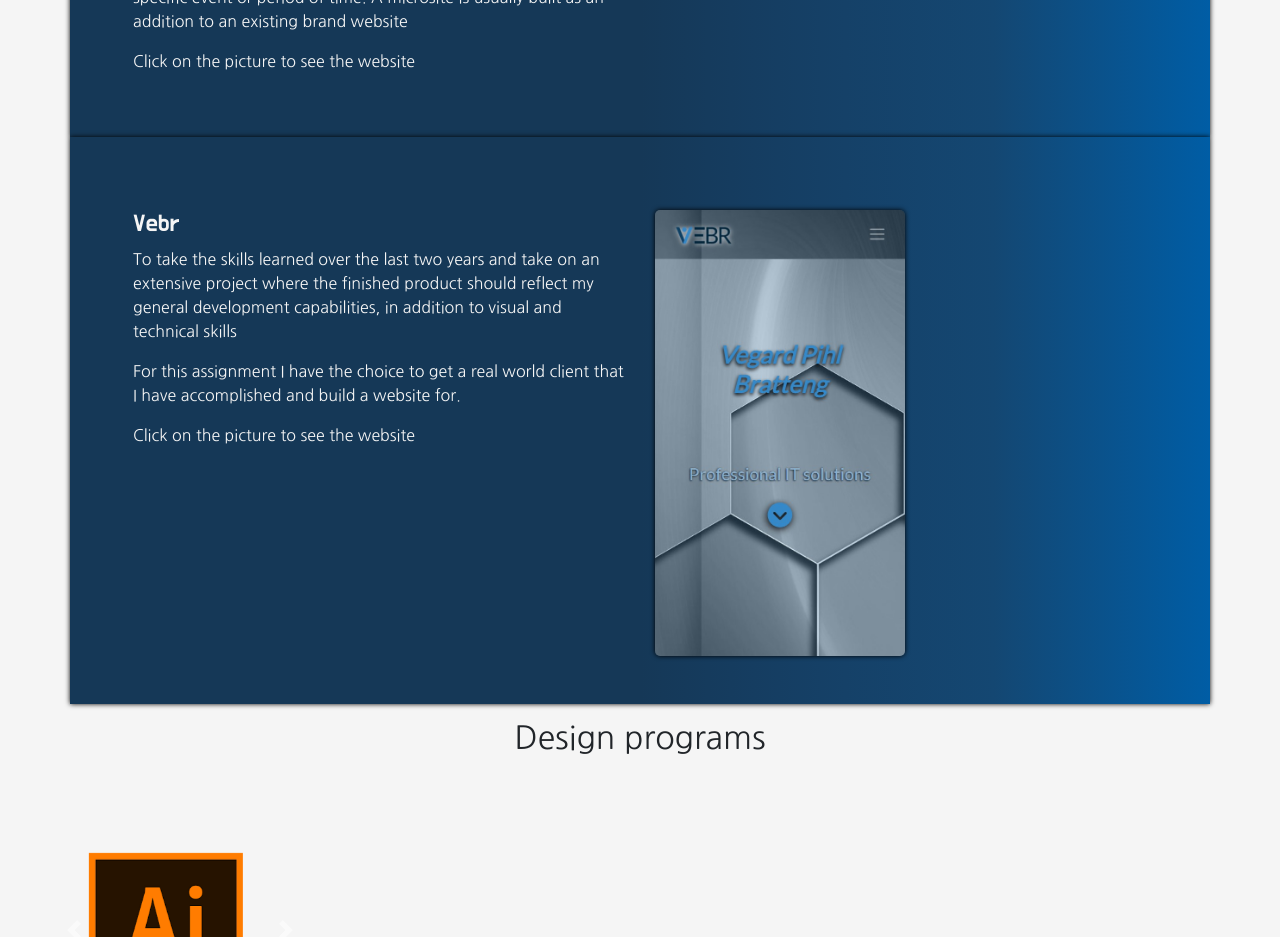
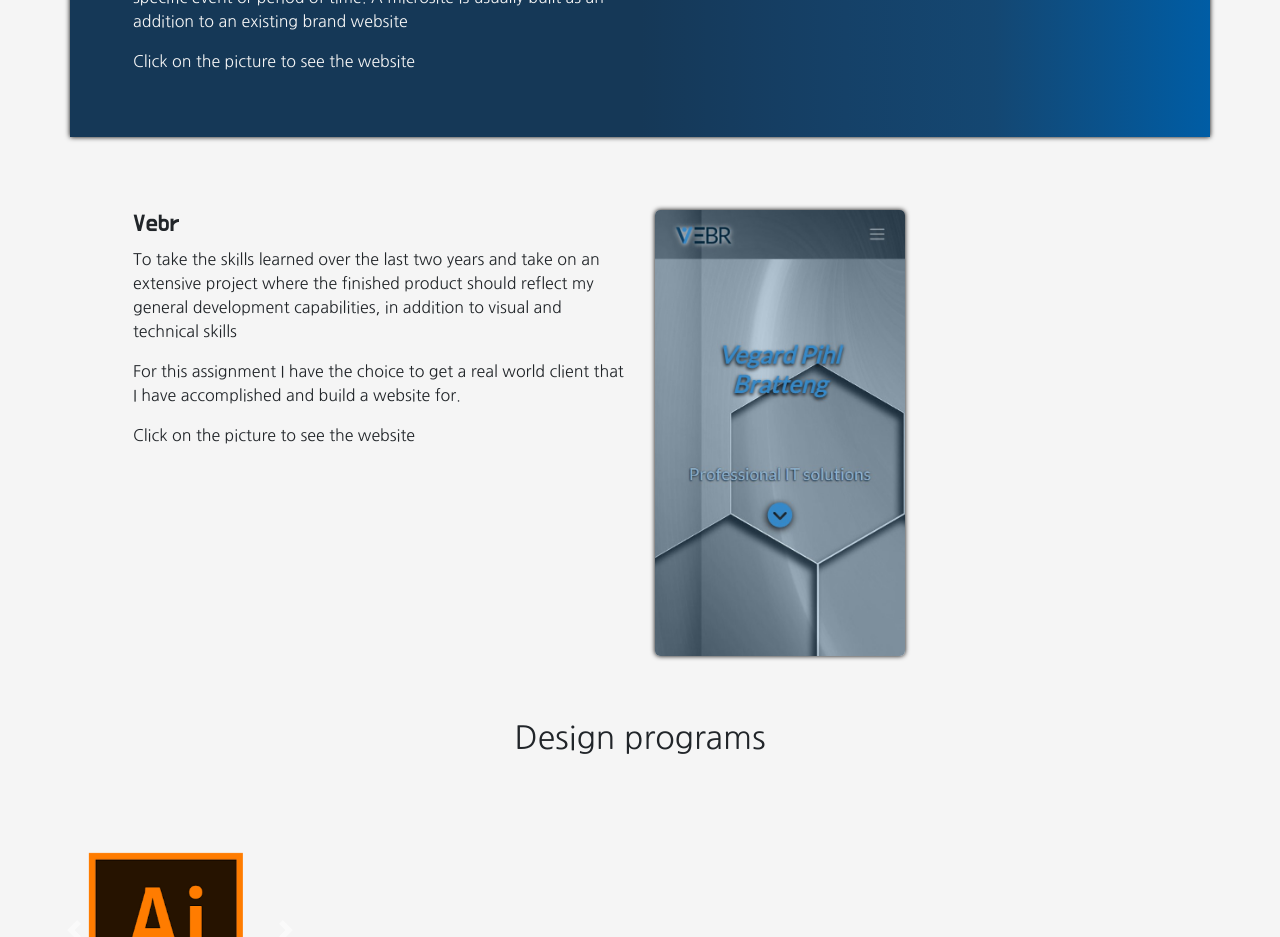
Before and after one commit to Boip-no/boip, a React (Create React App) app: page /Portfolio in a window 1280 px wide. Shown: the part 2400-3337 px from the top of the page. Built offline with nearby package versions, Linux system fonts and the light colour scheme.

Commit message:
push
bug

```diff
--- a/src/components/portfolio/Portfolio.js
+++ b/src/components/portfolio/Portfolio.js
@@ -78,7 +78,7 @@ export function Portfolio() {
                       <img id="port-pic" className="box-div" src={mVi} alt="Screenshot of the website" />
                     </a>
               </div>
-              <div id="background" className="row p-5 box-div">
+              <div className="row p-5">
                     <div className="col-sm-6">
                       <h4>Vebr</h4>
                         <p>To take the skills learned over the last two years and take on an extensive project where the finished product should reflect my general development capabilities, in addition to visual and technical skills</p>
```
